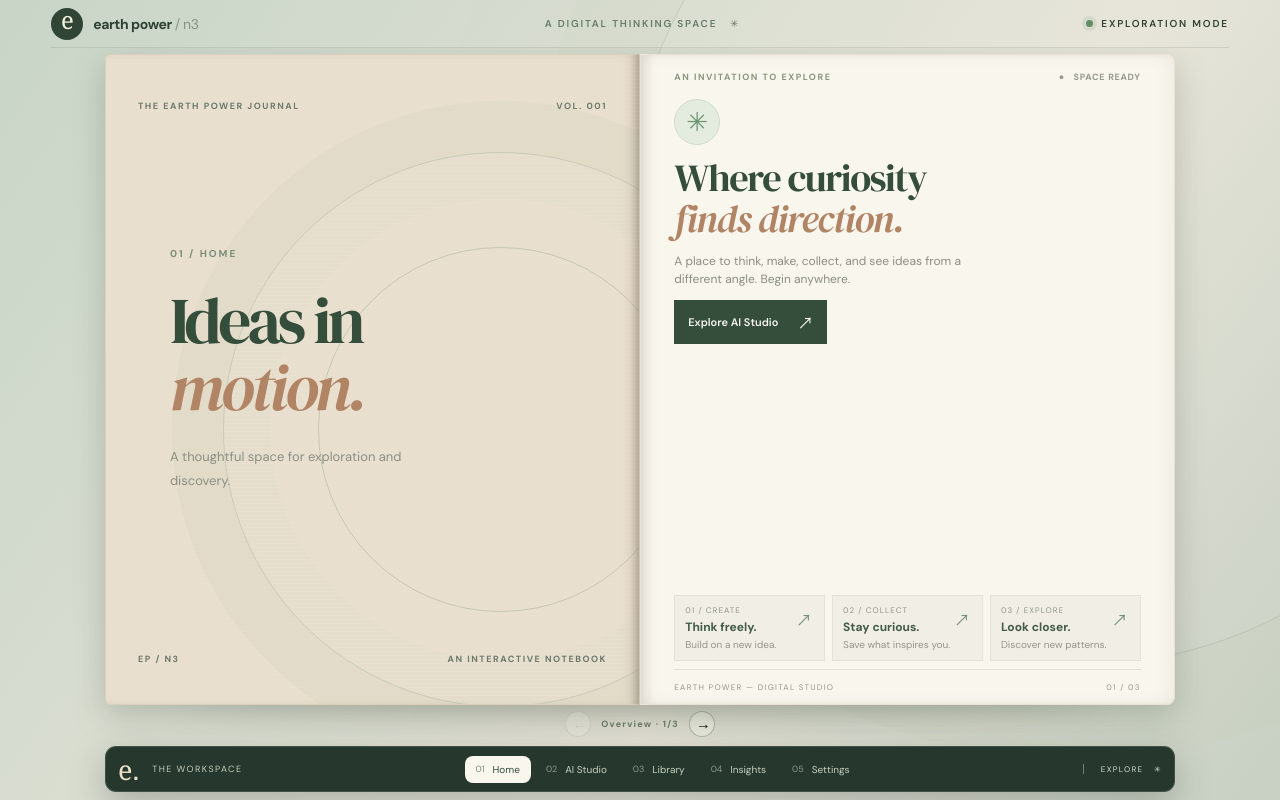
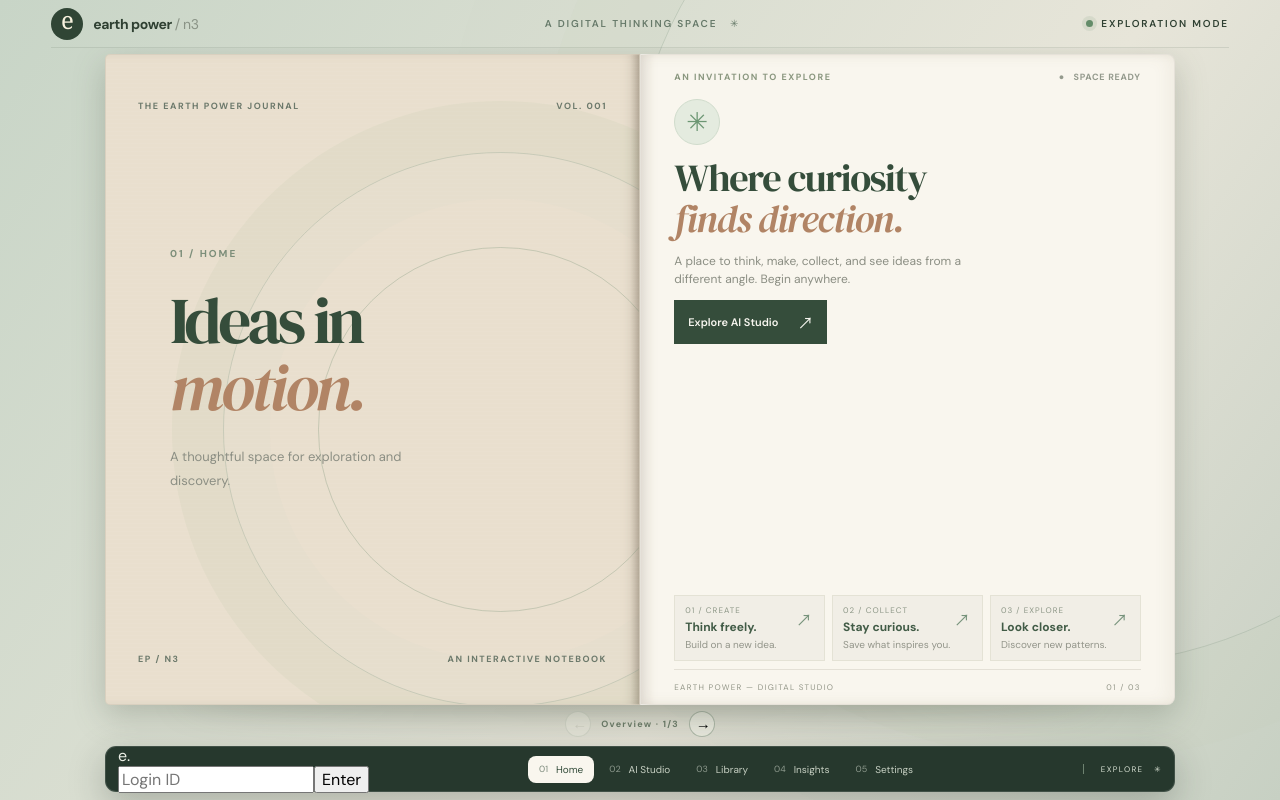
Before and after one commit to withlionbuddha/earth-power-n3, a React (Vite) app: page / in a window 1280 px wide. Built offline with nearby package versions, Linux system fonts and the light colour scheme.

Commit message:
feat(ui): add login ID field and Enter button beside bottom-left logo

```diff
--- a/src/App.tsx
+++ b/src/App.tsx
@@ -97,6 +97,8 @@ export default function App() {
     setTheme(next)
     try { window.localStorage.setItem(themeStorageKey, next) } catch { /* Storage may be disabled. */ }
   }
+  const [loginId, setLoginId] = useState('')
+  const [loginNotice, setLoginNotice] = useState('')
   const [current, setCurrent] = useState<PageId>('home')
   const [visible, setVisible] = useState<PageId>('home')
   const [subpage, setSubpage] = useState(0)
@@ -169,6 +171,6 @@ export default function App() {
     </section>
     {Array.from({ length: 4 }, (_, i) => <section key={i} className="empty-screen screen-panel" aria-label={`Empty full screen ${i + 1}`}><span className="empty-screen-label">CANVAS 0{i + 2}</span></section>)}
     </div>
-    <nav className="bottom-menu" aria-label="Main navigation"><span className="menu-identity"><b>e.</b><span>THE WORKSPACE</span></span><div className="menu-links">{sections.map((s, i) => <button key={s.id} aria-current={current === s.id ? 'page' : undefined} className={current === s.id ? 'active' : ''} onClick={() => { navigate(s.id); goScreen(i) }}><small>0{i + 1}</small><span>{s.label}</span></button>)}</div><span className="menu-end">EXPLORE &nbsp; ✳</span></nav>
+    <nav className="bottom-menu" aria-label="Main navigation"><div className="menu-login"><span className="menu-mark" aria-label="Earth Power">e.</span><form className="login-form" onSubmit={event => { event.preventDefault(); setLoginNotice(loginId.trim() ? 'Login API is not connected yet.' : 'Please enter your ID.') }}><input aria-label="Login ID" autoComplete="username" placeholder="Login ID" value={loginId} onChange={event => { setLoginId(event.target.value); setLoginNotice('') }}/><button type="submit">Enter</button></form>{loginNotice && <span className="login-notice" role="status">{loginNotice}</span>}</div><div className="menu-links">{sections.map((s, i) => <button key={s.id} aria-current={current === s.id ? 'page' : undefined} className={current === s.id ? 'active' : ''} onClick={() => { navigate(s.id); goScreen(i) }}><small>0{i + 1}</small><span>{s.label}</span></button>)}</div><span className="menu-end">EXPLORE &nbsp; ✳</span></nav>
   </div>
 }
```
